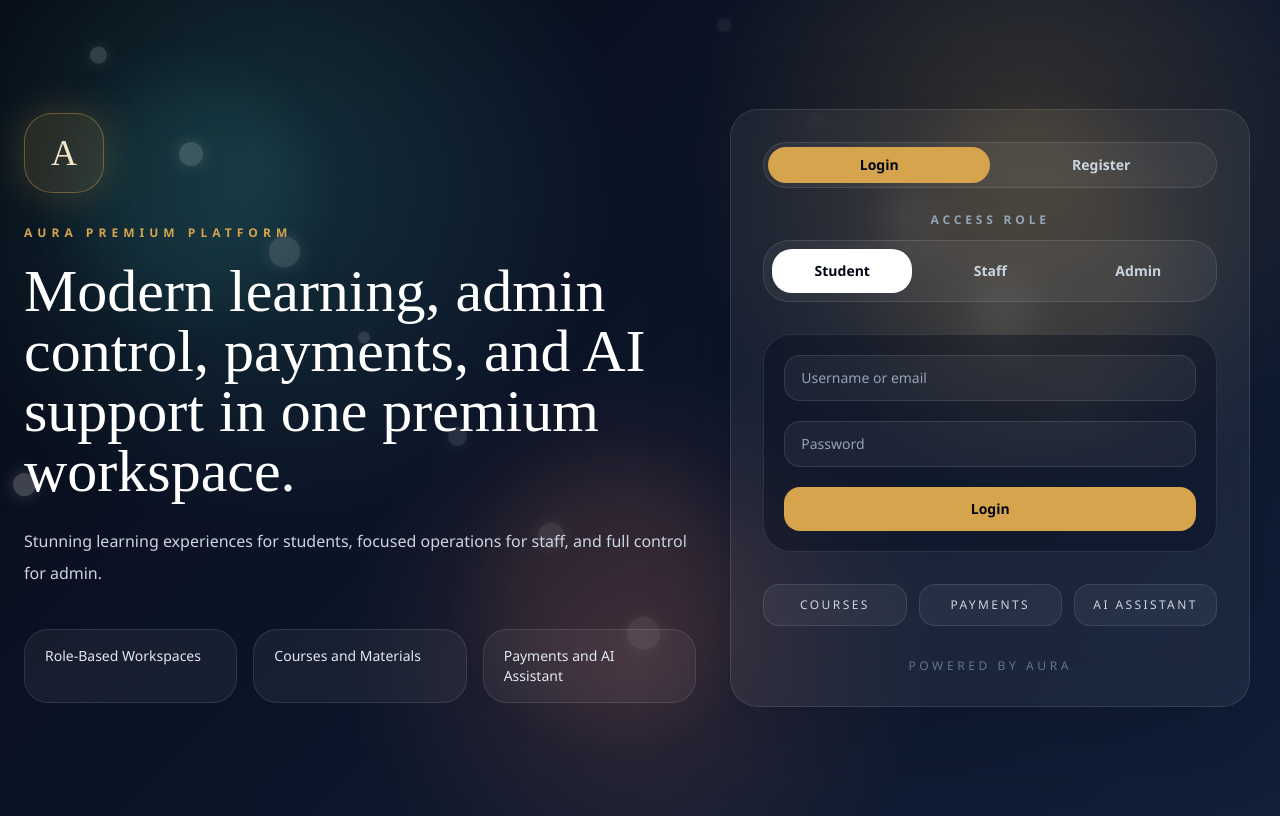
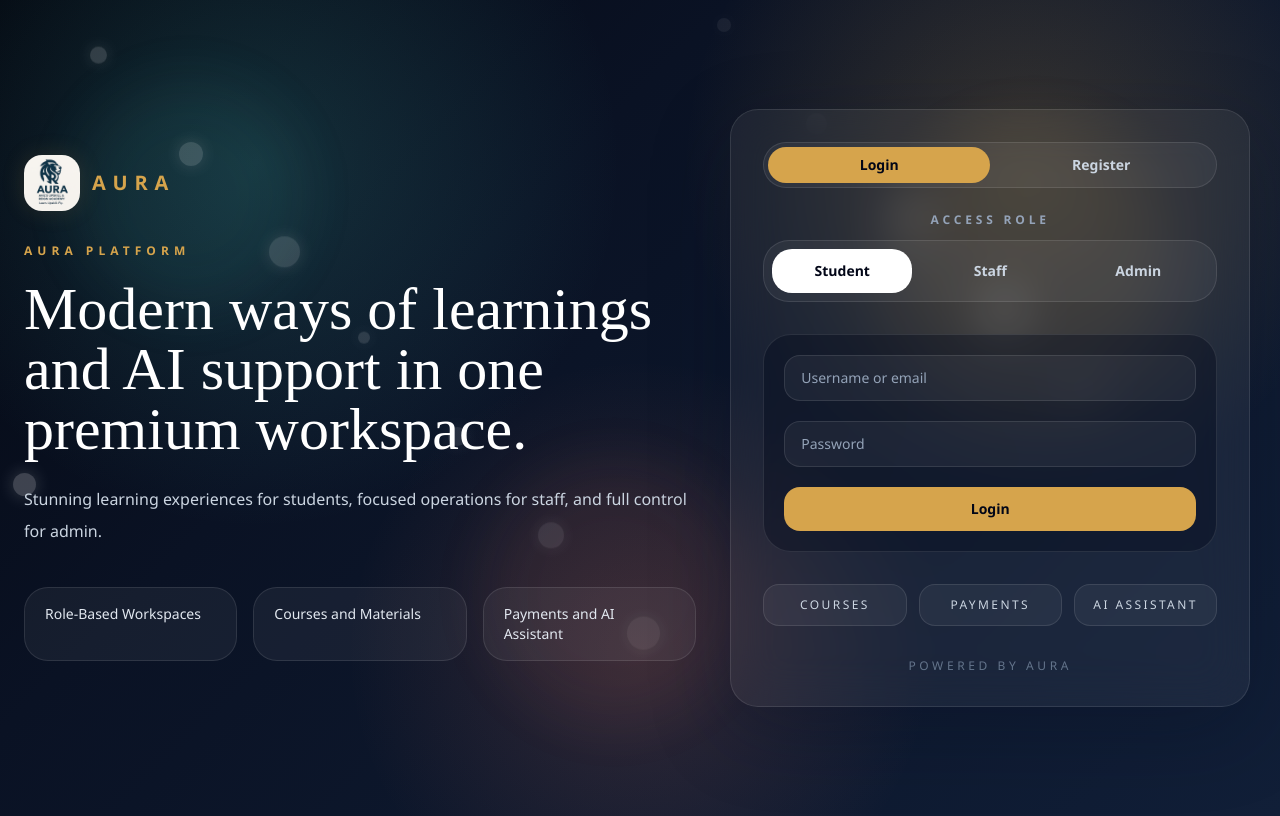
Before and after one commit to Anilganjivarapu/AURA, a React (Create React App) app in the folder aura-frontend/: page /login in a window 1280 px wide. Built offline with nearby package versions, Linux system fonts and the light colour scheme; the HTML template or start-up script is replaced by a standard one.

Commit message:
Fix Vercel build hook dependency

```diff
--- a/aura-frontend/src/components/AppShell.jsx
+++ b/aura-frontend/src/components/AppShell.jsx
@@ -1,6 +1,7 @@
 import { useState } from "react";
 
 import AvatarCircle from "./AvatarCircle";
+import BrandWordmark from "./BrandWordmark";
 
 const AppShell = ({ user, onLogout, activeSection, onNavigate, children }) => {
   const [collapsed, setCollapsed] = useState(false);
@@ -30,9 +31,11 @@ const AppShell = ({ user, onLogout, activeSection, onNavigate, children }) => {
           <div className={`flex ${collapsed ? "w-full flex-col items-center gap-4" : "flex-col gap-4"}`}>
             <div className={`flex ${collapsed ? "w-full justify-center" : "items-center justify-between"}`}>
               <div className={`flex items-center ${collapsed ? "justify-center" : "gap-3"}`}>
-                <div className="flex h-12 w-12 items-center justify-center rounded-[18px] border border-aura-gold/30 bg-aura-gold/10 shadow-[0_0_24px_rgba(214,164,76,0.2)]">
-                  <span className="font-display text-xl text-aura-sand">A</span>
-                </div>
+                <img
+                  src="/aura-logo.png"
+                  alt="AURA logo"
+                  className="h-12 w-12 rounded-[18px] object-cover shadow-[0_0_24px_rgba(214,164,76,0.16)]"
+                />
                 {!collapsed ? (
                   <div>
                     <p className="text-[10px] uppercase tracking-[0.34em] text-aura-gold">AURA</p>
@@ -153,7 +156,10 @@ const AppShell = ({ user, onLogout, activeSection, onNavigate, children }) => {
               Menu
             </button>
             <div>
-              <p className="text-xs uppercase tracking-[0.3em] text-aura-gold">AURA Workspace</p>
+              <div className="flex items-center gap-3">
+                <BrandWordmark compact textSize="sm" />
+                <p className="text-xs uppercase tracking-[0.3em] text-aura-gold">Workspace</p>
+              </div>
               <h1 className="mt-2 font-display text-3xl capitalize text-white">
                 {sections.find((section) => section.key === activeSection)?.label || activeSection}
               </h1>
--- a/aura-frontend/src/components/AuthShowcase.jsx
+++ b/aura-frontend/src/components/AuthShowcase.jsx
@@ -1,3 +1,5 @@
+import BrandWordmark from "./BrandWordmark";
+
 const particles = Array.from({ length: 14 }, (_, index) => ({
   id: index,
   size: 10 + ((index * 7) % 26),
@@ -32,12 +34,10 @@ const AuthShowcase = ({ mode, onModeChange, role, onRoleChange, children }) => {
       <div className="relative z-10 mx-auto grid min-h-[calc(100vh-3rem)] w-full max-w-[1600px] items-center gap-6 lg:grid-cols-[1.12fr_0.88fr]">
         <div className="hidden lg:flex">
           <div className="max-w-2xl">
-          <div className="flex h-20 w-20 items-center justify-center rounded-[28px] border border-aura-gold/40 bg-aura-gold/15 shadow-[0_0_40px_rgba(214,164,76,0.25)]">
-            <span className="font-display text-4xl text-aura-sand">A</span>
-          </div>
-          <p className="mt-8 text-xs font-semibold uppercase tracking-[0.42em] text-aura-gold">AURA premium platform</p>
+            <BrandWordmark textSize="lg" />
+            <p className="mt-8 text-xs font-semibold uppercase tracking-[0.42em] text-aura-gold">AURA platform</p>
             <h1 className="mt-5 max-w-3xl font-display text-5xl leading-tight text-white xl:text-6xl">
-            Modern learning, admin control, payments, and AI support in one premium workspace.
+              Modern ways of learnings and AI support in one premium workspace.
             </h1>
             <p className="mt-6 max-w-2xl text-base leading-8 text-slate-300">
               Stunning learning experiences for students, focused operations for staff, and full control for admin.
@@ -58,15 +58,14 @@ const AuthShowcase = ({ mode, onModeChange, role, onRoleChange, children }) => {
 
         <div className="glass-panel relative mx-auto w-full max-w-[520px] p-6 md:p-8">
           <div className="mb-8 text-center lg:hidden">
-          <div className="mx-auto flex h-20 w-20 items-center justify-center rounded-[28px] border border-aura-gold/40 bg-aura-gold/15 shadow-[0_0_40px_rgba(214,164,76,0.25)]">
-            <span className="font-display text-4xl text-aura-sand">A</span>
+            <div className="flex justify-center">
+              <BrandWordmark compact />
             </div>
-          <p className="mt-5 text-xs font-semibold uppercase tracking-[0.42em] text-aura-gold">AURA</p>
             <h1 className="mt-4 font-display text-4xl text-white md:text-5xl">
               {mode === "login" ? "Welcome back" : "Create your workspace"}
             </h1>
             <p className="mt-4 text-sm leading-7 text-slate-300">
-            Premium academy access with courses, materials, payments, reports, and AI assistance.
+              Modern ways of learnings and AI support in one premium workspace.
             </p>
           </div>
 
--- /dev/null
+++ b/aura-frontend/src/components/BrandWordmark.jsx
@@ -0,0 +1,24 @@
+const BrandWordmark = ({ compact = false, subtitle, subtitleClassName = "", textSize = "md" }) => {
+  const titleClassName =
+    textSize === "lg"
+      ? "text-xl tracking-[0.34em]"
+      : textSize === "sm"
+        ? "text-sm tracking-[0.28em]"
+        : "text-base tracking-[0.3em]";
+
+  return (
+    <div className={`flex items-center ${compact ? "gap-2" : "gap-3"}`}>
+      <img
+        src="/aura-logo.png"
+        alt="AURA logo"
+        className={`${compact ? "h-10 w-10" : "h-14 w-14"} rounded-[18px] object-cover shadow-[0_0_24px_rgba(214,164,76,0.14)]`}
+      />
+      <div>
+        <p className={`font-semibold uppercase text-aura-gold ${titleClassName}`}>AURA</p>
+        {subtitle ? <p className={`mt-1 text-sm text-slate-300 ${subtitleClassName}`}>{subtitle}</p> : null}
+      </div>
+    </div>
+  );
+};
+
+export default BrandWordmark;
```
Also changed, not shown: aura-frontend/public/aura-logo.png (added). Lines whose indentation alone changed are shown as unchanged.
